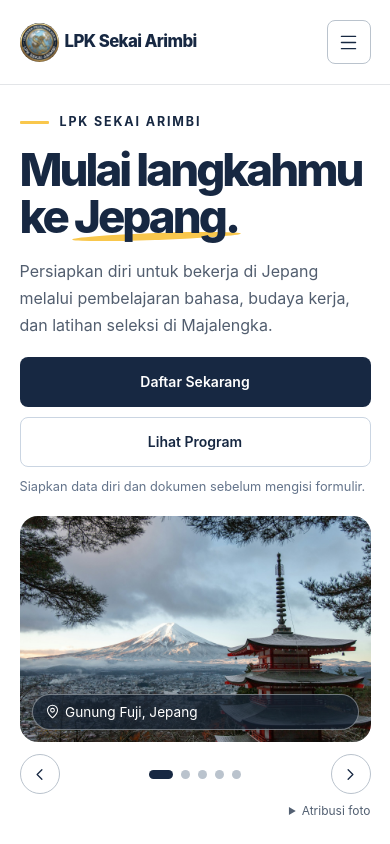
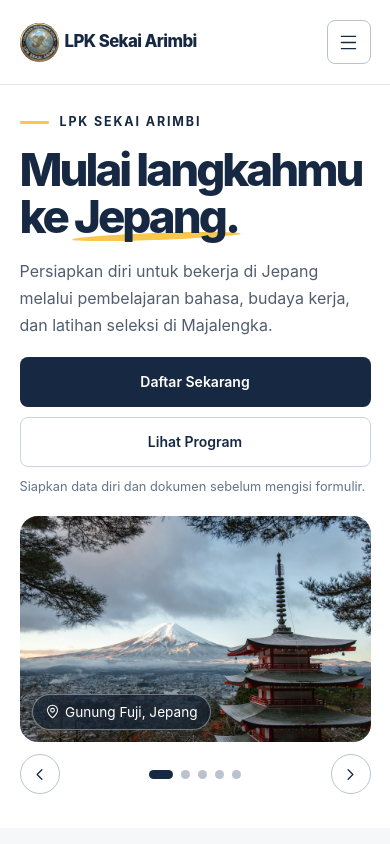
Before and after one commit to LPKSekaiArimbi/fullstack-website, a Next.js app: page / in a window 390 px wide. Shown: the top 844 px of the page. Built offline with nearby package versions, Linux system fonts and the light colour scheme.

Commit message:
update label form dan carousel landing page.

```diff
--- a/app/brand.css
+++ b/app/brand.css
@@ -273,8 +273,10 @@ article p,
 }
 .hero-carousel figcaption {
   left: 16px;
-  right: 16px;
-  justify-content: space-between;
+  right: auto;
+  width: max-content;
+  max-width: calc(100% - 32px);
+  justify-content: flex-start;
   gap: 12px;
 }
 .carousel-location {
@@ -589,7 +591,8 @@ footer {
   }
   .hero-carousel figcaption {
     left: 12px;
-    right: 12px;
+    right: auto;
+    max-width: calc(100% - 24px);
     bottom: 12px;
   }
   .brand small {
--- a/components/hero-carousel.tsx
+++ b/components/hero-carousel.tsx
@@ -262,7 +262,7 @@ export function HeroCarousel() {
           </button>
         </div>
       </div>
-      <details className="carousel-attributions">
+      {/* <details className="carousel-attributions">
         <summary>Atribusi foto</summary>
         <ul>
           {slides.map((slide) =>
@@ -288,7 +288,7 @@ export function HeroCarousel() {
             ) : null,
           )}
         </ul>
-      </details>
+      </details> */}
     </div>
   );
 }
--- a/lib/registration.ts
+++ b/lib/registration.ts
@@ -19,7 +19,7 @@ export const registrationDocuments = [
   },
   {
     key: "ijazah",
-    label: "Ijazah (SD s.d. SMA/K sederajat)",
+    label: "Ijazah (SD s.d. Pendidikan Terakhir)",
     accept: ".pdf",
     multiple: true,
   },
```
